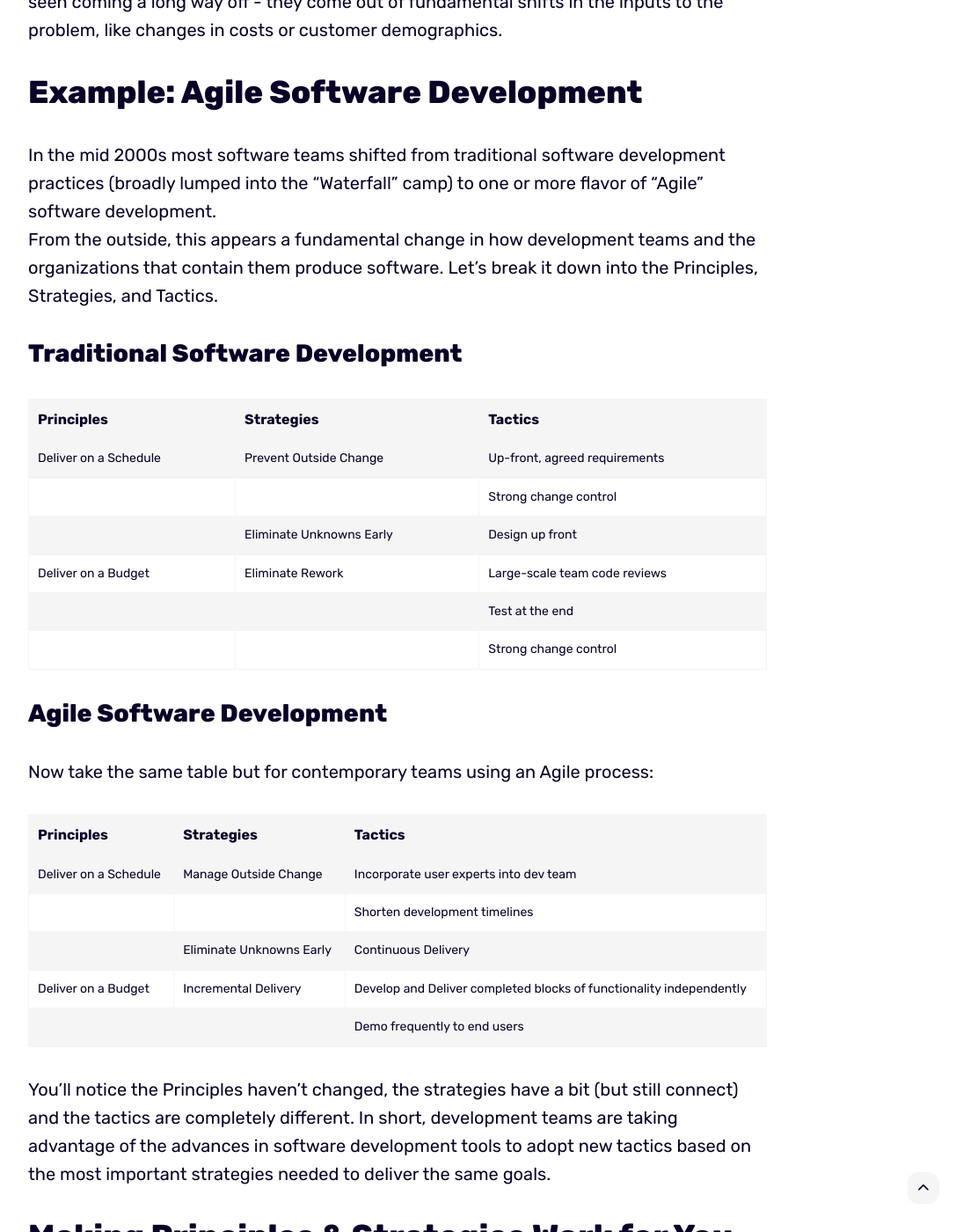
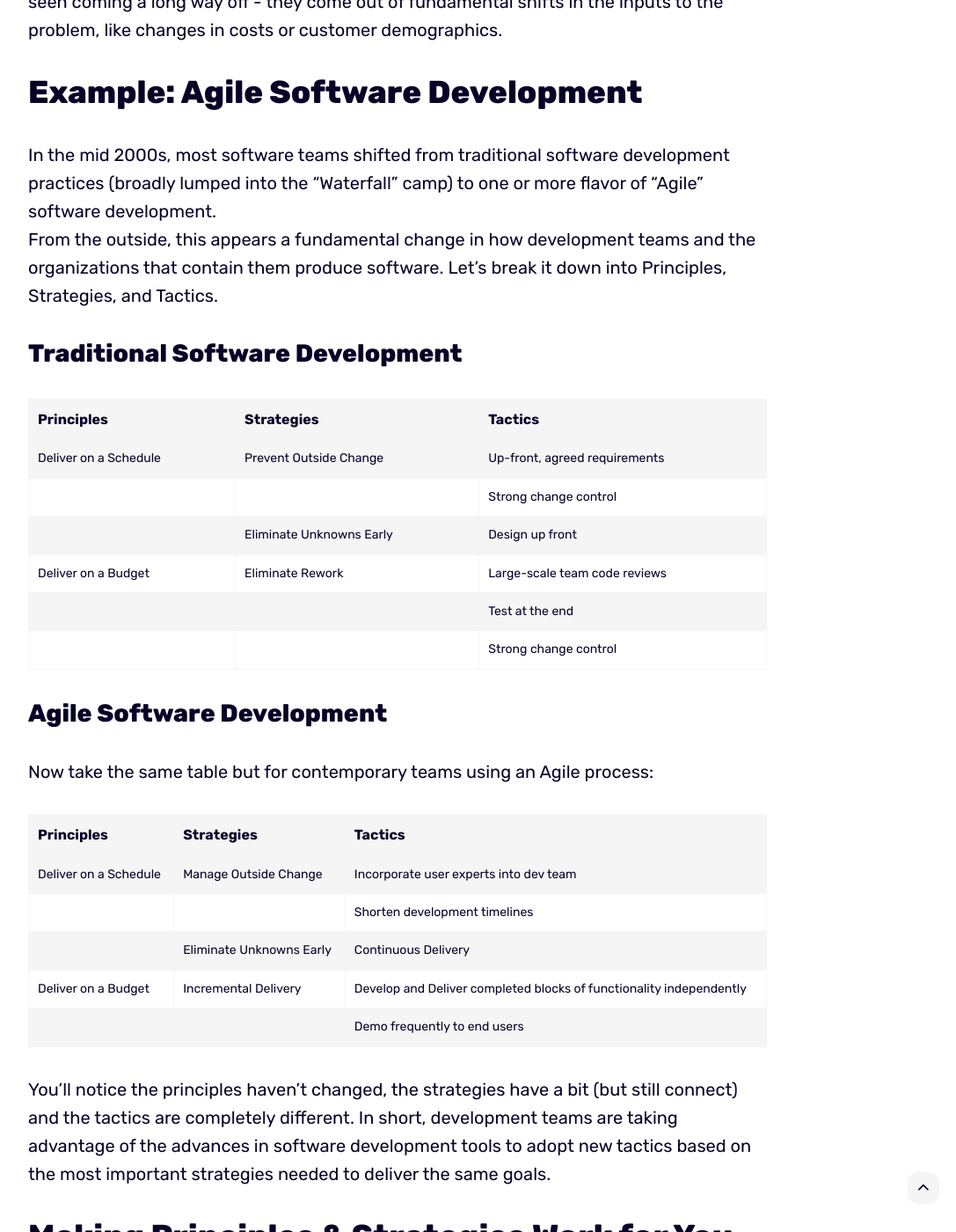
Before and after one commit to kendallmiller/kendallmiller.github.io, a Jekyll site: the page built from _posts/2023-07-15-principles-strategies-and-tactics.md, in a window 1280 px wide and 1400 px high, scrolled down 2242 px. Shown: the whole window at 88% size, without its empty margins (188-1275 px from the left). Built offline with Jekyll 4.4.1, drawn with Linux system fonts in a browser that asks for light colours; some of the changed text lies outside the part shown.

Commit message:
mid-day checkin

```diff
--- a/_data/settings.yml
+++ b/_data/settings.yml
@@ -28,7 +28,7 @@ menu__settings:
 # Author Settings
 author:
   author__name: Kendall Miller
-  author__bio: Hi, I'm Kendall – A seasoned CTO / COO specializing in Software-as-a-Service IT transformation and startups.
+  author__bio: A seasoned CTO / COO specializing in Software-as-a-Service IT transformation and startups.
   author__avatar: '/images/headshot-960.png'
 
 social:
--- a/_posts/2023-07-15-principles-strategies-and-tactics.md
+++ b/_posts/2023-07-15-principles-strategies-and-tactics.md
@@ -36,10 +36,10 @@ costs or customer demographics.
 
 # Example: Agile Software Development
 
-In the mid 2000s most software teams shifted from traditional software development practices
+In the mid 2000s, most software teams shifted from traditional software development practices
 (broadly lumped into the "Waterfall" camp) to one or more flavor of "Agile" software development.
 From the outside, this appears a fundamental change in how development teams and the organizations
-that contain them produce software.  Let's break it down into the Principles, Strategies, and Tactics.
+that contain them produce software.  Let's break it down into Principles, Strategies, and Tactics.
 
 ## Traditional Software Development
 
@@ -64,7 +64,7 @@ Now take the same table but for contemporary teams using an Agile process:
 | Deliver on a Budget | Incremental Delivery | Develop and Deliver completed blocks of functionality independently |
 |  |  | Demo frequently to end users  |
 
-You'll notice the Principles haven't changed, the strategies have a bit (but still
+You'll notice the principles haven't changed, the strategies have a bit (but still
 connect) and the tactics are completely different.  In short, development teams are taking
 advantage of the advances in software development tools to adopt new tactics based on the
 most important strategies needed to deliver the same goals.
```
Also changed, not shown: _posts/2016-08-03-they-can-only-fire-you.md (+1 -1 lines), _posts/2021-10-1-lean-for-the-contemporary-tech-company.md (added, +57 -0 lines), _works/2001-01-01-benelogic.md (+1 -1 lines).
